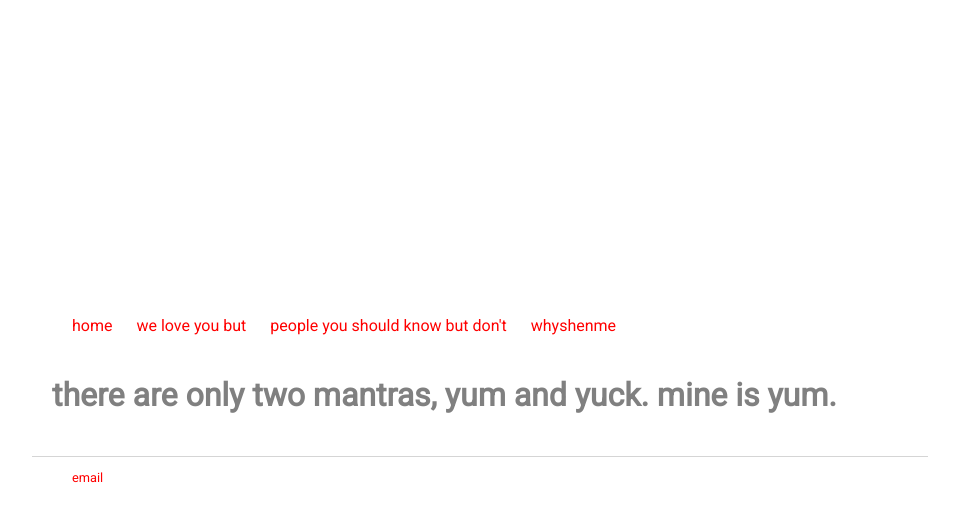
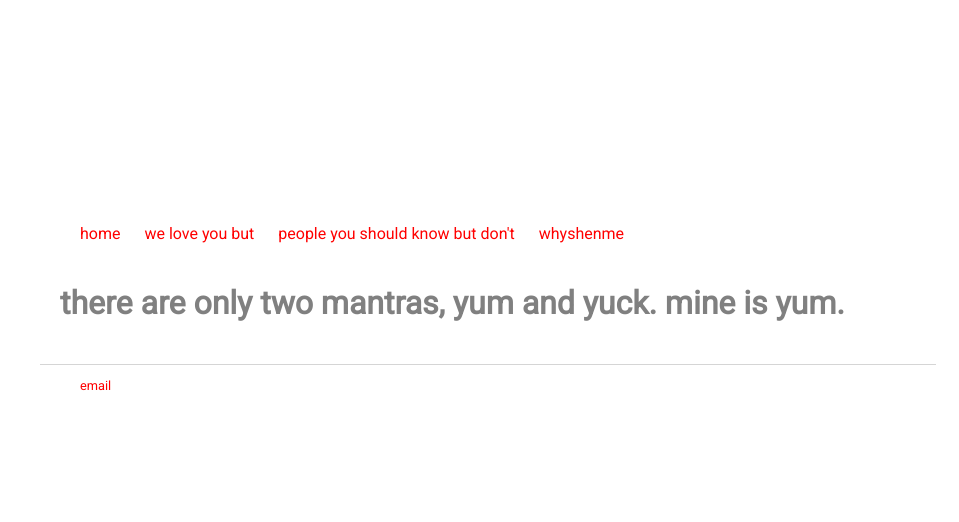
Before and after one commit to c1ndygao/cindygao.com, a Jekyll site: the page built from index.html, in a window 1280 px wide. Shown: the top 522 px of the page, without its empty margins (168-1127 px from the left). Built offline with Jekyll 4.4.1, drawn with Linux system fonts in a browser that asks for light colours.

Commit message:
Update main.css

```diff
--- a/css/main.css
+++ b/css/main.css
@@ -1,5 +1,5 @@
 body {
-    margin: 100px auto;
+   <!-- margin: 100px auto;-->
     padding: 20px;
     width: 70%;
 }
```
